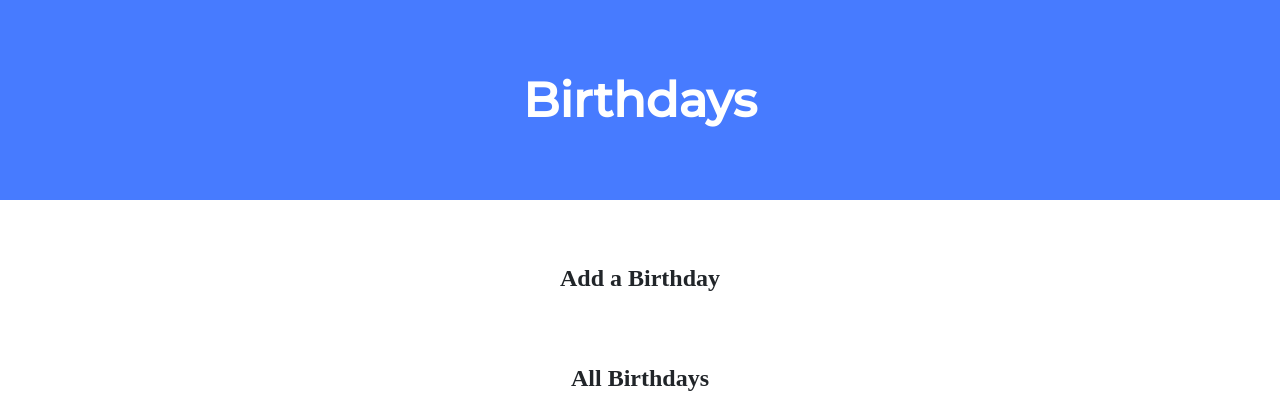
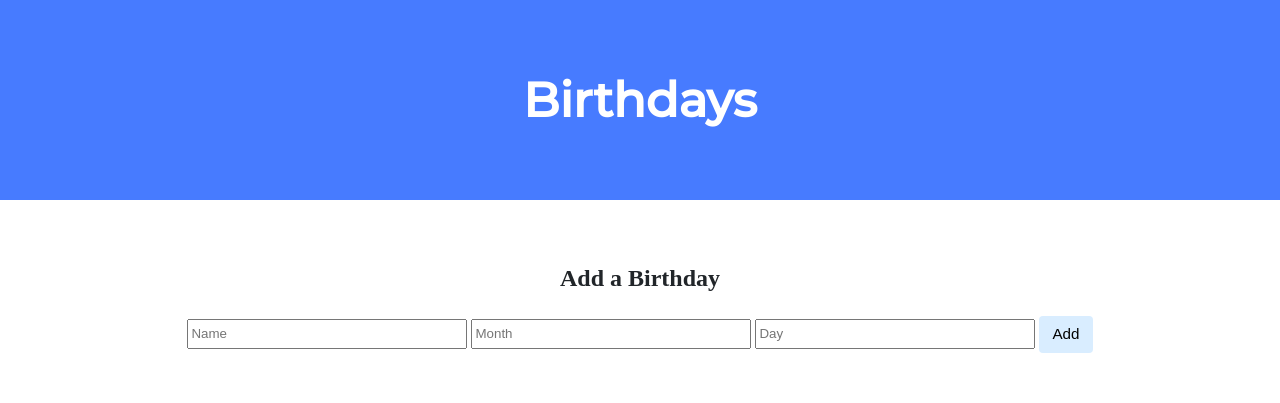
Before and after one commit to matheusinacio7/cs50x, a Flask app: template week-9-flask/lab/birthdays/templates/index.html in a window 1280 px wide. Shown: the top 403 px of the page. Run offline with Flask 2, Linux system fonts and the light colour scheme; the template is opened without the code that fills it, so the values that code supplies are empty; some libraries are stand-ins or nearby versions.

Commit message:
week-9: lab: adds code for adding and looping through entries in db

```diff
--- a/week-9-flask/lab/birthdays/app.py
+++ b/week-9-flask/lab/birthdays/app.py
@@ -25,13 +25,16 @@ def after_request(response):
 @app.route("/", methods=["GET", "POST"])
 def index():
     if request.method == "POST":
-
         # TODO: Add the user's entry into the database
+        name = request.form.get("name")
+        month = request.form.get("month")
+        day = request.form.get("day")
+        db.execute('INSERT INTO birthdays (name, month, day) VALUES (?, ?, ?)', name, month, day)
 
         return redirect("/")
 
     else:
 
-        # TODO: Display the entries in the database on index.html
+        birthdays = db.execute('SELECT * FROM birthdays');
 
-        return render_template("index.html")
+        return render_template("index.html", birthdays=birthdays)
--- a/week-9-flask/lab/birthdays/templates/index.html
+++ b/week-9-flask/lab/birthdays/templates/index.html
@@ -14,7 +14,12 @@
             <div class="section">
 
                 <h2>Add a Birthday</h2>
-                <!-- TODO: Create a form for users to submit a name, a month, and a day -->
+                <form action="/" method="POST">
+                    <input type="text" name="name" placeholder="Name">
+                    <input type="number" name="month" placeholder="Month">
+                    <input type="number" name="day" placeholder="Day">
+                    <button type="submit">Add</button>
+                </form>
             </div>
 
             <div class="section">
@@ -28,7 +33,12 @@
                         </tr>
                     </thead>
                     <tbody>
-                        <!-- TODO: Loop through the database entries to display them in this table -->
+                        {% for birthday in birthdays  %}
+                            <tr>
+                                <td>{{ birthday["name"] }}</td>
+                                <td>{{ birthday["month"] }}/{{ birthday["day"] }}</td>
+                            </tr>
+                        {% endfor %}
                     </tbody>
                 </table>
             </div>
```
Also changed, not shown: week-9-flask/lab/birthdays/birthdays.db.
